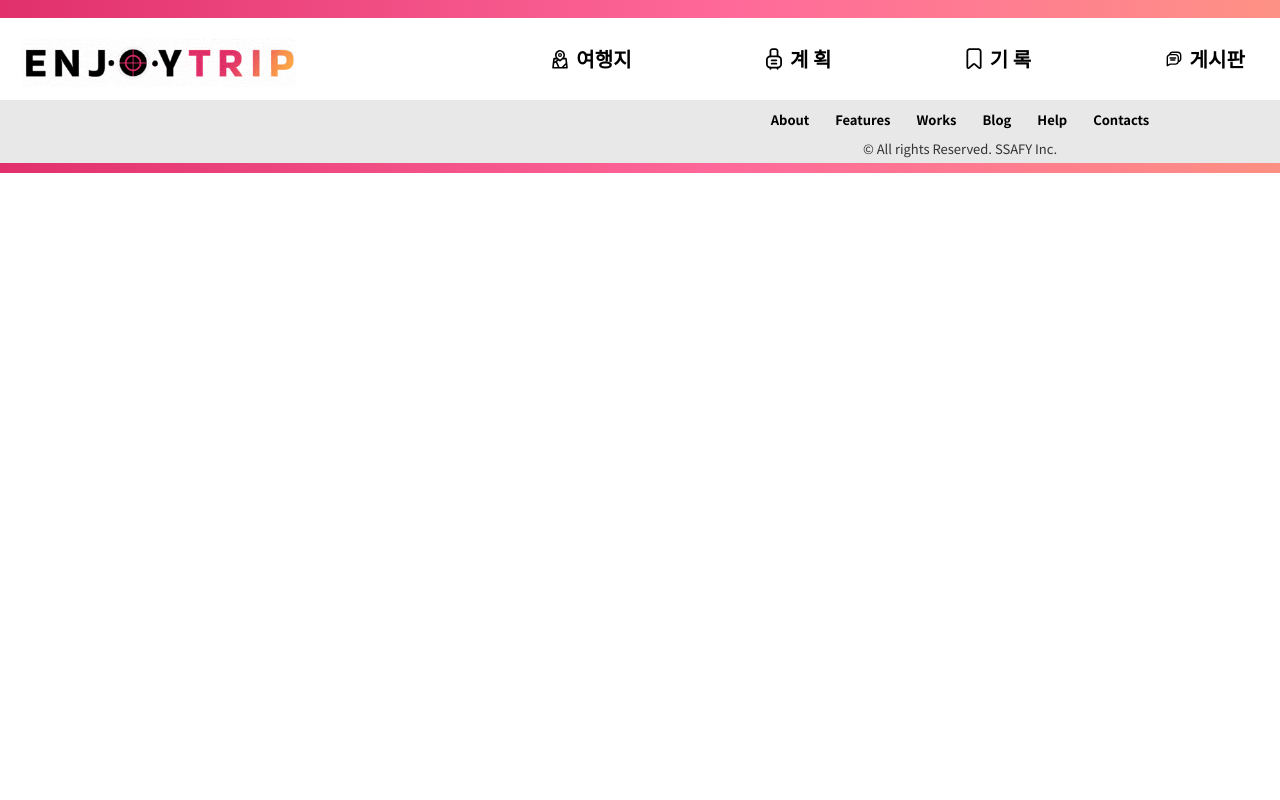
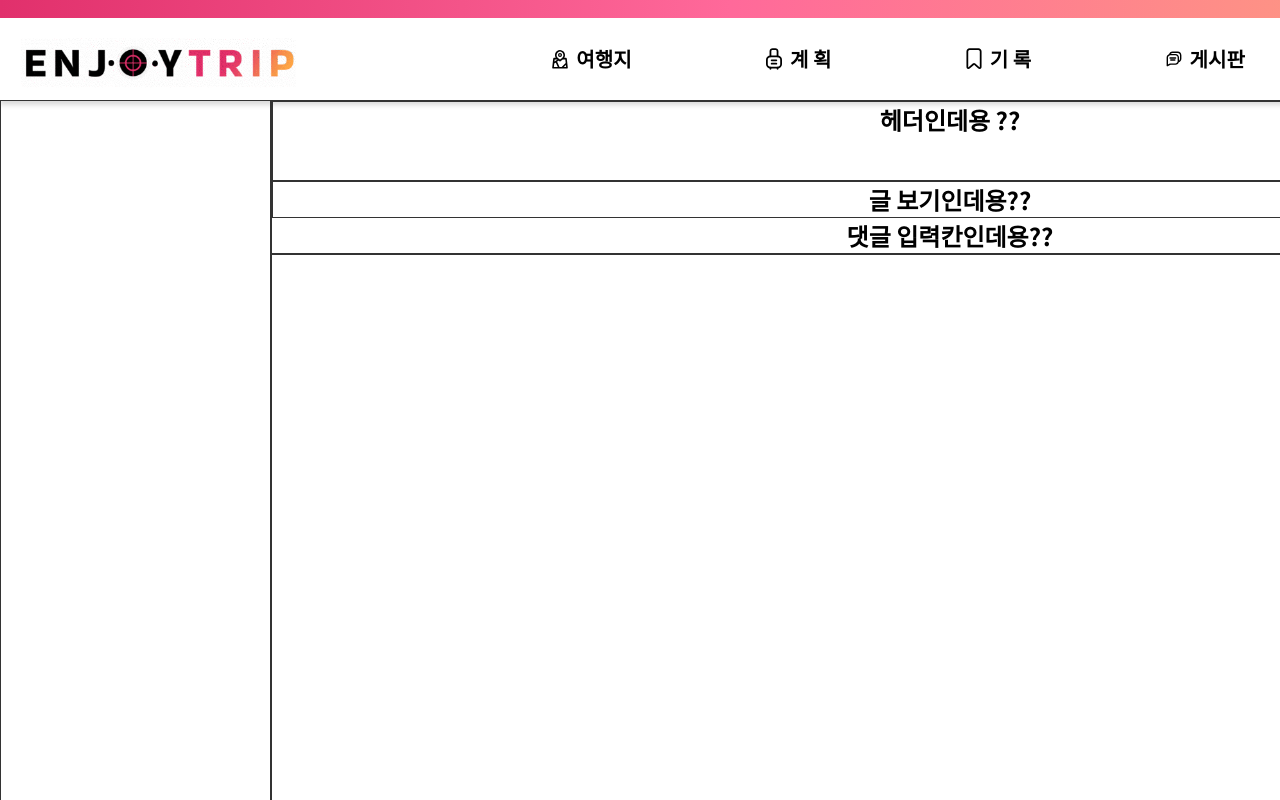
Before and after one commit to SSAFY9-CLASS6-Team7/Enjoy_Trip_Team7, a Vue app in the folder frontend/: page /board/view/1 in a window 1280 px wide. Shown: the top 800 px of the page. Built offline with nearby package versions, Linux system fonts and the light colour scheme.

Commit message:
Feat : 게시글 상세보기 생성

```diff
--- a/frontend/src/components/board/BoardList.vue
+++ b/frontend/src/components/board/BoardList.vue
@@ -142,8 +142,6 @@ export default {
   display: flex;
   flex-direction: column;
   justify-content: center;
-  grid-area: header-left;
-
 }
 
 .header-right {
--- a/frontend/src/components/board/BoardView.vue
+++ b/frontend/src/components/board/BoardView.vue
@@ -0,0 +1,87 @@
+<template>
+    <div class="container">
+        <div class="left-aside"></div>
+
+
+
+        <div class="content-container">
+            <div class="header">
+                <h2>헤더인데용 ??</h2>
+            </div>
+
+            <div class="board-content">
+                <h2>글 보기인데용??</h2>
+            </div>
+            <div class="comment-input">
+                <h2>댓글 입력칸인데용??</h2>
+            </div>
+            <div class="comments">
+                <board-comment v-for="comment in comments" :key='comment' :comment="comment"></board-comment>
+            </div>
+        </div>
+
+        <div class="right-aside"></div>
+    </div>
+
+</template>
+
+<script>
+import BoardComment from '@/components/board/board_components/BoardComment.vue'
+export default {
+  name : 'BoardView',
+  components: { BoardComment },
+  data(){
+    return {
+      comments: [],
+      board: {},
+    }
+  },
+  created(){
+
+  }
+}
+</script>
+
+<style scoped>
+.container {
+    width: 100%;
+    display: grid;
+    grid-template-columns: 1fr 5fr 1fr;
+    grid-template-areas: 'left content right';
+    justify-items: stretch;
+    min-width: 1900px;
+
+}
+.left-aside {
+    border: 1px solid #333333;
+    grid-area: left;
+}
+
+.right-aside {
+    border: 1px solid #333333;
+    grid-area: right;
+}
+
+.header {
+    min-height: 10vh;
+    border: 1px solid #333333;
+}
+
+.content-container {
+    grid-area: content;
+    border: 1px solid #333333;
+    height: 71.5vh;
+    min-height: 800px;
+}
+
+.board-content {
+    border: 1px solid #333333;
+}
+
+.comments {
+    border: 1px solid #333333;
+}
+
+
+
+</style>
--- a/frontend/src/components/board/board_components/BoardContentItem.vue
+++ b/frontend/src/components/board/board_components/BoardContentItem.vue
@@ -9,7 +9,7 @@
             <div class="is-image">
                 <img v-if="images > 0" src="@/assets/board_icons/isImage.svg"/>
             </div>
-            <div class="board-title">
+            <div class="board-title" @click="boardView">
                 {{ board.title }}
                 <div v-if="comments > 0" class="comment-length">
                    [{{ comments }}]
@@ -78,6 +78,9 @@ export default {
         fetchImages() {
             axios.get(`http://43.201.218.74/board/${this.board.boardId}`)
             .then(response => this.images = response.data.images.length);
+        },
+        boardView(){
+            this.$router.push('/board/view/'+this.board.boardId);
         },
     },
     created() {
--- a/frontend/src/components/board/board_components/BoardPagination.vue
+++ b/frontend/src/components/board/board_components/BoardPagination.vue
@@ -98,9 +98,10 @@ export default {
 }
 
 .selected {
-    background: #0c0c0c;
-    color: #cccccc;
-    padding: 0 7px 0 7px;
+    /* background: #0c0c0c;
+    color: #cccccc; */
+    font-weight: 800;
+    color: #e1306c;
     border-radius: 4px;
 }
 
```
Also changed, not shown: frontend/src/components/board/board_components/BoardListItem.vue (deleted, +0 -19 lines).
